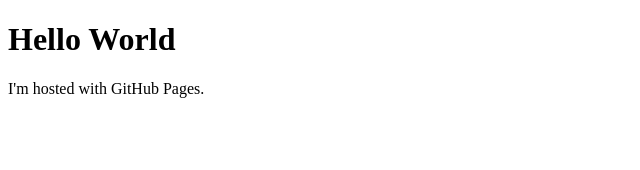
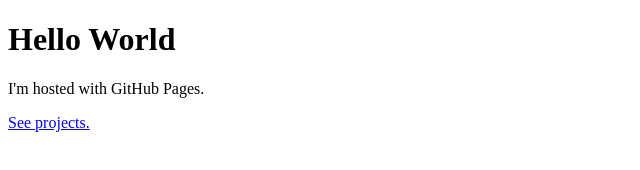
Before and after one commit to ftayib/ftayib.github.io, a plain HTML site: page index.html in a window 1280 px wide. Shown: the full height of the page, 0-640 px from the left. Drawn offline with Linux system fonts and the light colour scheme.

Commit message:
Update index.html

```diff
--- a/index.html
+++ b/index.html
@@ -3,5 +3,6 @@
 <body>
 <h1>Hello World</h1>
 <p>I'm hosted with GitHub Pages.</p>
+  <a href="projects.html"> See projects. </a>
 </body>
 </html>
```
